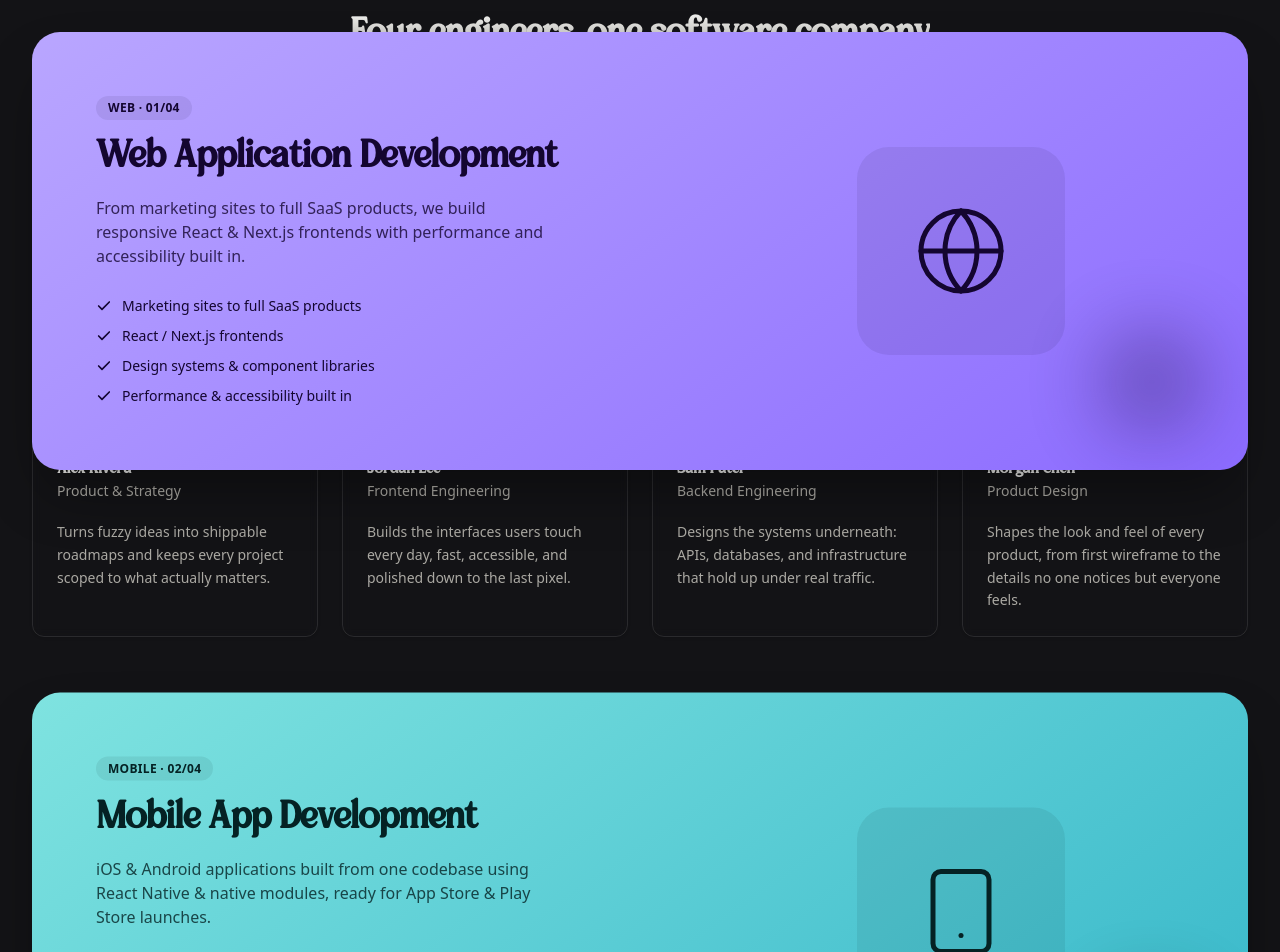
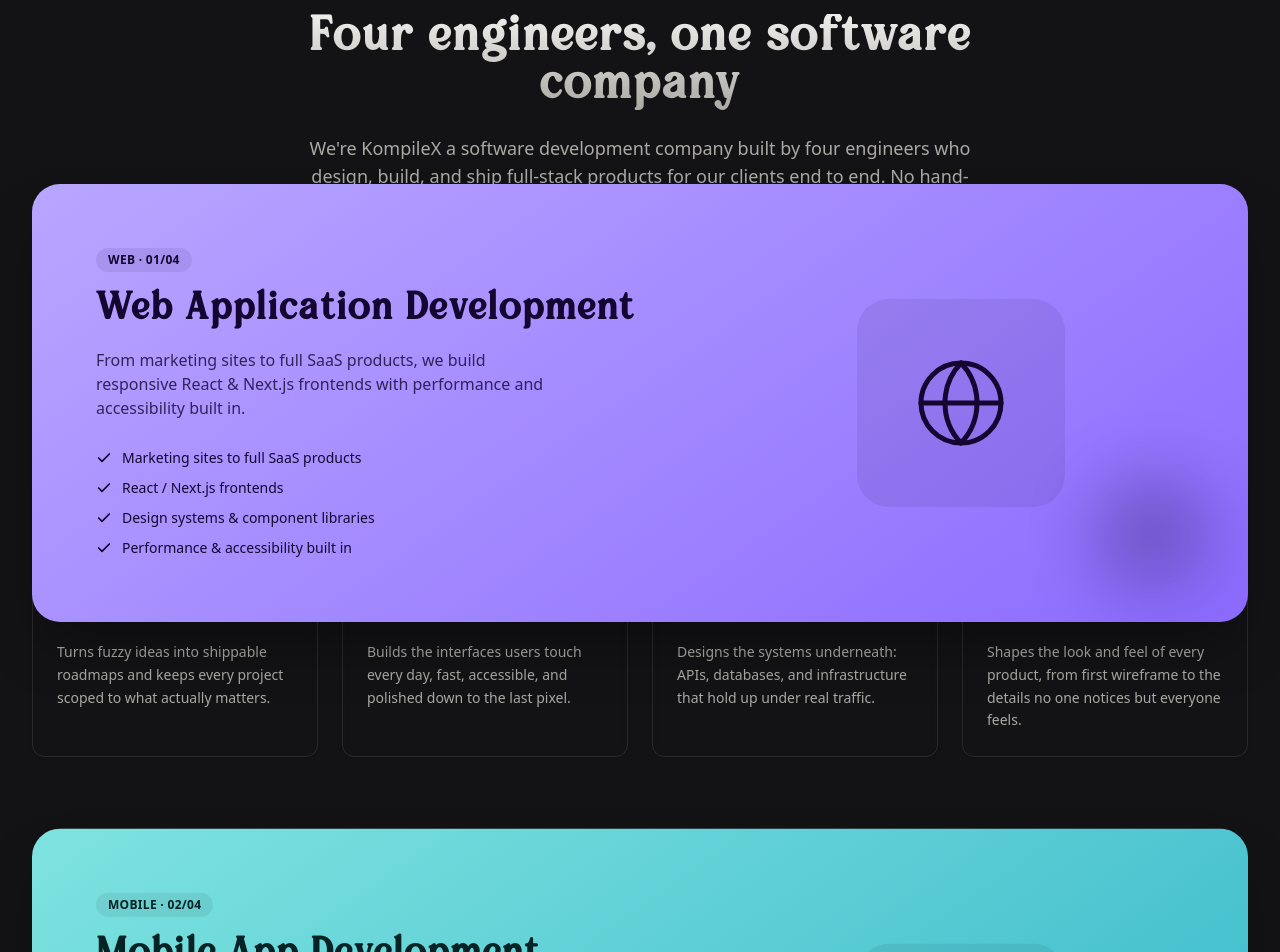
Before and after one commit to KompileX/KompileX_Landing_Page, a Next.js app: page / in a window 1280 px wide. Shown: the part 1060-2012 px from the top of the page. Built offline with nearby package versions, Linux system fonts and the light colour scheme.

Commit message:
adjust the fonts spaces between letters in a word

```diff
--- a/app/globals.css
+++ b/app/globals.css
@@ -26,7 +26,7 @@
   h1, h2, h3, h4, h5, h6, .font-display {
     font-family: var(--font-laghino), sans-serif;
     font-weight: 400;
-    letter-spacing: -0.01em;
+    letter-spacing: 0.04em;
   }
 
   ::selection {
--- a/components/AboutSection.tsx
+++ b/components/AboutSection.tsx
@@ -68,12 +68,12 @@
           whileInView={{ opacity: 1, y: 0 }}
           viewport={{ once: true }}
           transition={{ duration: 0.5, type: 'spring', bounce: 0 }}
-          className="mb-10 flex flex-col items-center gap-4 text-center"
+          className="mb-14 lg:mb-20 flex flex-col items-center gap-5 sm:gap-6 text-center"
         >
-          <h2 className="max-w-2xl text-3xl font-bold sm:text-4xl lg: bg-gradient-to-b from-foreground to-muted-foreground text-transparent bg-clip-text">
+          <h2 className="max-w-3xl text-3xl font-bold sm:text-4xl lg:text-5xl tracking-wider leading-[1.15] bg-gradient-to-b from-foreground to-muted-foreground text-transparent bg-clip-text">
             Four engineers, one software company
           </h2>
-          <p className="max-w-xl text-sm text-muted-foreground sm:text-base">
+          <p className="max-w-2xl text-base text-muted-foreground sm:text-lg leading-relaxed">
             We&apos;re KompileX a software development company built by four engineers who design,
             build, and ship full-stack products for our clients end to end. No hand-offs, no bloated
             process, just a small team that owns every project from first line of code to production.
--- a/components/CaseStudiesSection.tsx
+++ b/components/CaseStudiesSection.tsx
@@ -147,13 +147,13 @@
           whileInView={{ opacity: 1, y: 0 }}
           viewport={{ once: true }}
           transition={{ duration: 0.5, type: 'spring', bounce: 0 }}
-          className="mb-10 text-center flex flex-col items-center gap-3"
+          className="mb-14 lg:mb-20 text-center flex flex-col items-center gap-5 sm:gap-6"
         >
-          <h2 className="text-3xl font-bold sm:text-4xl bg-gradient-to-b from-foreground to-muted-foreground text-transparent bg-clip-text">
+          <h2 className="text-3xl font-bold sm:text-4xl lg:text-5xl tracking-wider leading-[1.15] bg-gradient-to-b from-foreground to-muted-foreground text-transparent bg-clip-text">
             Case Studies
           </h2>
 
-          <p className="max-w-xl mx-auto text-sm text-muted-foreground leading-relaxed">
+          <p className="max-w-2xl mx-auto text-base text-muted-foreground sm:text-lg leading-relaxed">
             Explore real-world web and mobile applications engineered to scale with speed, security, and exceptional user experience.
           </p>
         </motion.div>
--- a/components/CaseStudyDetailClient.tsx
+++ b/components/CaseStudyDetailClient.tsx
@@ -105,7 +105,7 @@
             <span className="text-xs font-mono text-muted-foreground">{study.timeline}</span>
           </div>
 
-          <h1 className="text-3xl font-extrabold tracking-tight sm:text-4xl lg:text-5xl text-foreground">
+          <h1 className="text-3xl font-extrabold tracking-wider sm:text-4xl lg:text-5xl text-foreground">
             {study.title}
           </h1>
 
@@ -201,7 +201,7 @@
             <div className="rounded-3xl border border-border bg-card p-6 sm:p-8 backdrop-blur-md flex flex-col gap-6">
               <div className="flex items-center gap-2">
                 <span className="w-1.5 h-6 rounded-full bg-primary" />
-                <h2 className="text-xl font-bold tracking-tight text-foreground sm:text-2xl">
+                <h2 className="text-xl font-bold tracking-wider text-foreground sm:text-2xl">
                   Project Overview
                 </h2>
               </div>
@@ -234,7 +234,7 @@
           <div className="flex flex-col gap-6">
             {/* Project Info Box */}
             <div className="rounded-3xl border border-border bg-card p-6 backdrop-blur-md flex flex-col gap-5">
-              <h3 className="text-base font-bold tracking-tight text-foreground">
+              <h3 className="text-base font-bold tracking-wider text-foreground">
                 Project Info
               </h3>
 
@@ -276,7 +276,7 @@
 
             {/* Technologies Used Box */}
             <div className="rounded-3xl border border-border bg-card p-6 backdrop-blur-md flex flex-col gap-4">
-              <h3 className="text-base font-bold tracking-tight text-foreground">
+              <h3 className="text-base font-bold tracking-wider text-foreground">
                 Technologies Used
               </h3>
 
@@ -294,7 +294,7 @@
 
             {/* Project Links Box matching screenshot buttons */}
             <div className="rounded-3xl border border-border bg-card p-6 backdrop-blur-md flex flex-col gap-4">
-              <h3 className="text-base font-bold tracking-tight text-foreground">
+              <h3 className="text-base font-bold tracking-wider text-foreground">
                 Project Links
               </h3>
 
--- a/components/ContactSection.tsx
+++ b/components/ContactSection.tsx
@@ -52,11 +52,11 @@
         <div className="grid gap-10 md:grid-cols-[0.9fr_1.1fr] md:gap-12 lg:gap-16">
           {/* Left Column: Heading, Info & Socials */}
           <div className="flex flex-col justify-between gap-8">
-            <div className="flex flex-col gap-4">
-              <h2 className="text-3xl font-bold tracking-tight text-foreground sm:text-4xl lg:text-5xl">
+            <div className="flex flex-col gap-5 sm:gap-6">
+              <h2 className="text-3xl font-bold tracking-wider sm:text-4xl lg:text-5xl leading-[1.15] bg-gradient-to-b from-foreground to-muted-foreground text-transparent bg-clip-text">
                 Contact Us
               </h2>
-              <p className="text-sm leading-relaxed text-muted-foreground sm:text-base">
+              <p className="text-base text-muted-foreground sm:text-lg leading-relaxed">
                 Have a project idea, need dedicated engineering talent, or want to consult on system architecture? Reach out directly.
               </p>
             </div>
--- a/components/HeroSection.tsx
+++ b/components/HeroSection.tsx
@@ -78,7 +78,7 @@
           </div>
 
           {/* Headline */}
-          <h1 className={`text-center font-normal tracking-tight text-4xl md:text-6xl lg:text-7xl lg:leading-[1.05] ${isLight ? 'text-foreground' : 'text-white'}`}>
+          <h1 className={`text-center font-normal tracking-wider text-4xl md:text-6xl lg:text-7xl lg:leading-[1.05] ${isLight ? 'text-foreground' : 'text-white'}`}>
             We Ship Software<br />That Works
           </h1>
 
--- a/components/StackSection.tsx
+++ b/components/StackSection.tsx
@@ -129,7 +129,7 @@
               {card.tag} · {String(i + 1).padStart(2, '0')}/{String(cards.length).padStart(2, '0')}
             </span>
 
-            <h3 className="text-2xl font-bold leading-tight tracking-tight sm:text-3xl lg:text-[2.4rem]">
+            <h3 className="text-2xl font-bold leading-tight tracking-wider sm:text-3xl lg:text-[2.4rem]">
               {card.title}
             </h3>
 
@@ -184,11 +184,11 @@
       {/* Main section: horizontally centers everything within the sticky viewport */}
       <div className="sticky top-12 mx-auto flex h-[calc(100vh-3rem)] w-full max-w-screen-xl flex-col items-center justify-center px-4 md:top-16 md:h-[calc(100vh-4rem)] md:px-8">
         {/* Title and subtitle */}
-        <div className="mb-10 w-full shrink-0 text-center">
-          <h2 className="mb-3 text-3xl font-bold text-foreground sm:text-4xl">
+        <div className="mb-14 lg:mb-20 w-full shrink-0 text-center flex flex-col gap-4 sm:gap-5">
+          <h2 className="text-3xl font-bold tracking-wider sm:text-4xl lg:text-5xl leading-[1.15] bg-gradient-to-b from-foreground to-muted-foreground text-transparent bg-clip-text">
             What We Build
           </h2>
-          <p className="mx-auto max-w-2xl text-base text-muted-foreground">
+          <p className="mx-auto max-w-2xl text-base text-muted-foreground sm:text-lg leading-relaxed">
             From first line of code to production, we cover the full stack: web, mobile, backend, and the infrastructure that keeps it all running.
           </p>
         </div>
--- a/components/TechStackSection.tsx
+++ b/components/TechStackSection.tsx
@@ -69,12 +69,12 @@
           whileInView={{ opacity: 1, y: 0 }}
           viewport={{ once: true }}
           transition={{ duration: 0.5, type: 'spring', bounce: 0 }}
-          className="mb-10 text-center flex flex-col gap-3"
+          className="mb-14 lg:mb-20 text-center flex flex-col gap-5 sm:gap-6"
         >
-          <h2 className="text-3xl font-bold sm:text-4xl bg-gradient-to-b from-foreground to-muted-foreground text-transparent bg-clip-text">
+          <h2 className="text-3xl font-bold sm:text-4xl lg:text-5xl tracking-wider leading-[1.15] bg-gradient-to-b from-foreground to-muted-foreground text-transparent bg-clip-text">
             The Stack We Build With
           </h2>
-          <p className="max-w-2xl mx-auto text-sm text-muted-foreground">
+          <p className="max-w-2xl mx-auto text-base text-muted-foreground sm:text-lg leading-relaxed">
             No hype, just tools we trust to ship reliable software.
           </p>
         </motion.div>
--- a/components/WhyChooseUs.tsx
+++ b/components/WhyChooseUs.tsx
@@ -98,12 +98,12 @@
             whileInView={{ opacity: 1, y: 0 }}
             viewport={{ once: true }}
             transition={{ duration: 0.5, type: 'spring', bounce: 0 }}
-            className="why-choose-title flex flex-col gap-3 text-center md:mt-24 md:text-left"
+            className="why-choose-title flex flex-col gap-5 sm:gap-6 text-center md:mt-16 lg:mt-20 md:text-left"
           >
-            <h2 className="text-3xl font-bold sm:text-4xl bg-gradient-to-b from-foreground to-muted-foreground text-transparent bg-clip-text">
+            <h2 className="text-3xl font-bold sm:text-4xl lg:text-5xl tracking-wider leading-[1.15] bg-gradient-to-b from-foreground to-muted-foreground text-transparent bg-clip-text">
               Why Leading Enterprises Choose Us
             </h2>
-            <p className="mx-auto max-w-xl text-sm text-muted-foreground md:mx-0">
+            <p className="mx-auto max-w-xl text-base text-muted-foreground sm:text-lg leading-relaxed md:mx-0">
               We combine AI velocity, 24/7 dedicated support, and senior engineering talent to deliver enterprise-grade software that scales.
             </p>
           </motion.div>
```
